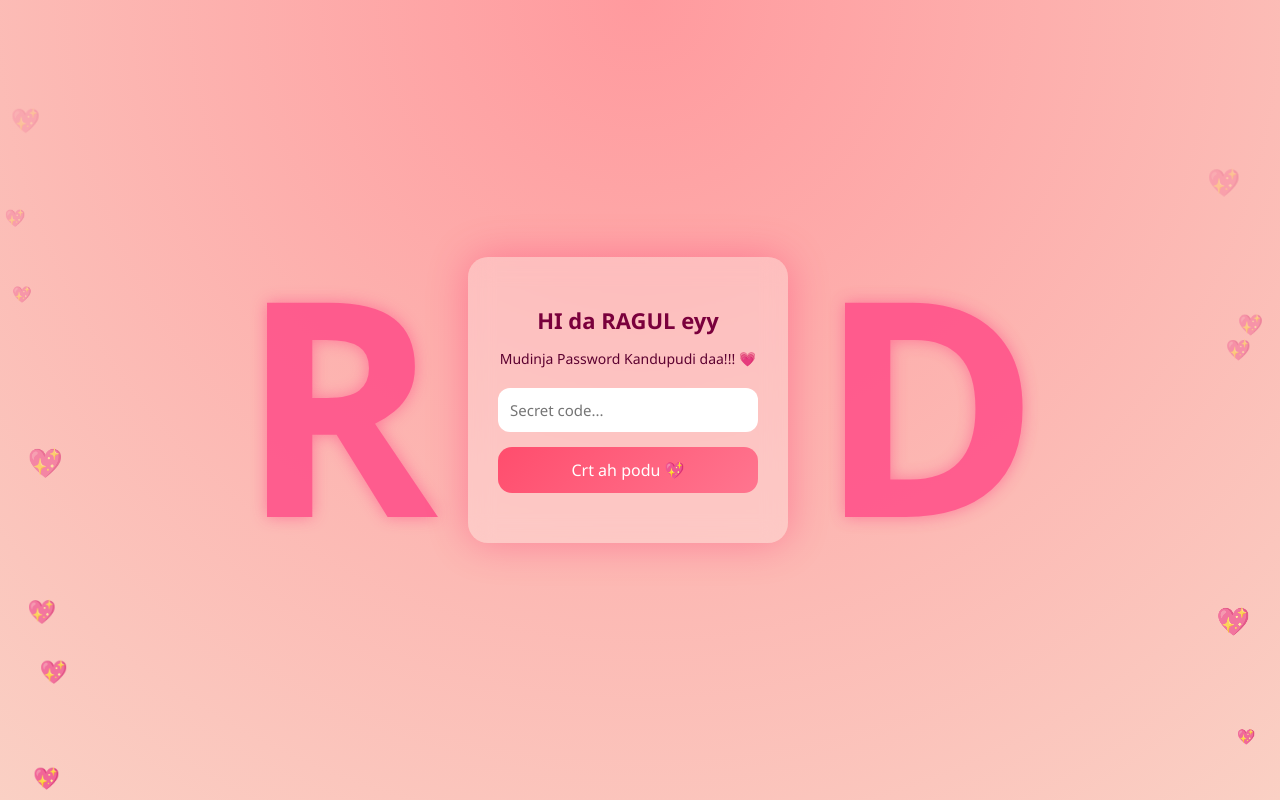
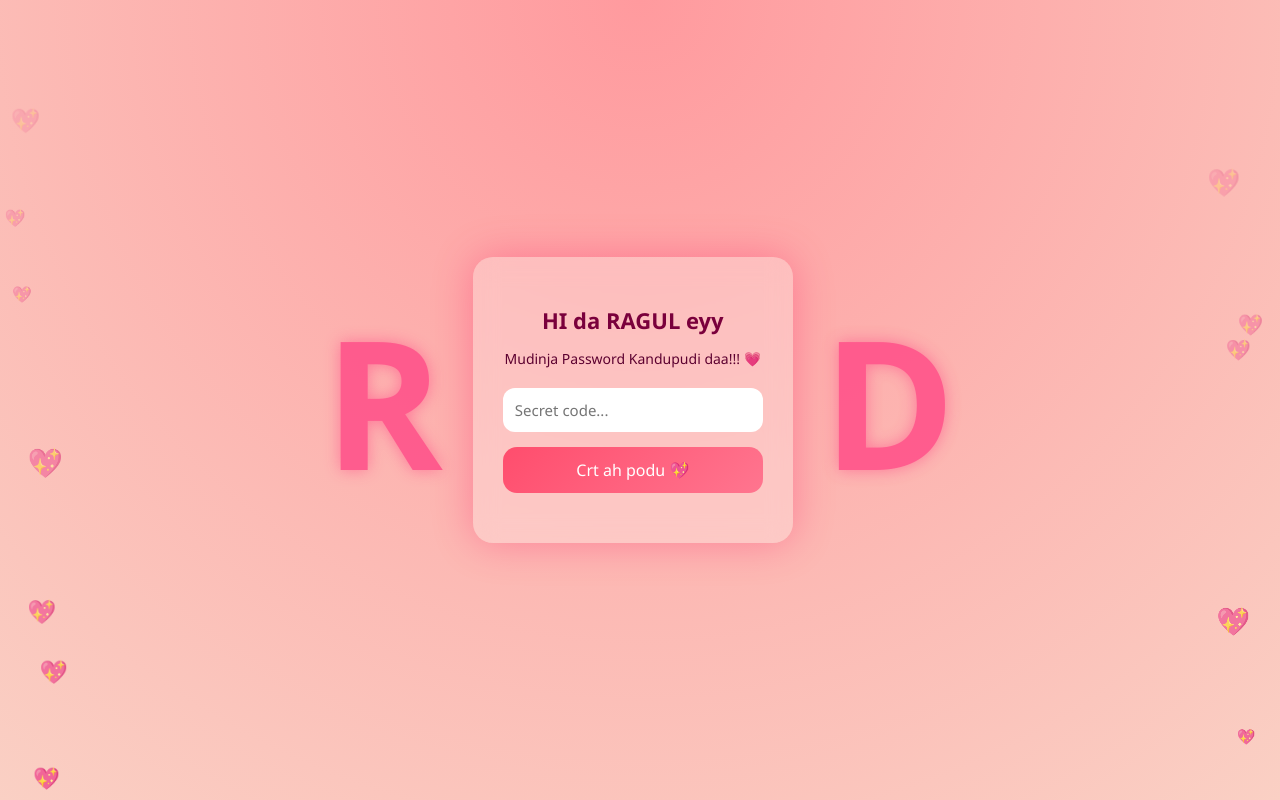
Before and after one commit to benjaminparker17/website, a plain HTML site: page index.html in a window 1280 px wide. Drawn offline with Linux system fonts and the light colour scheme.

Commit message:
Add files via upload

```diff
--- a/style.css
+++ b/style.css
@@ -169,3 +169,6 @@ button:hover {
     text-shadow: 0 0 8px rgba(255, 77, 136, 0.4);
   }
 }
+.side-letter {
+  font-size: clamp(60px, 14vw, 180px);
+}
```
